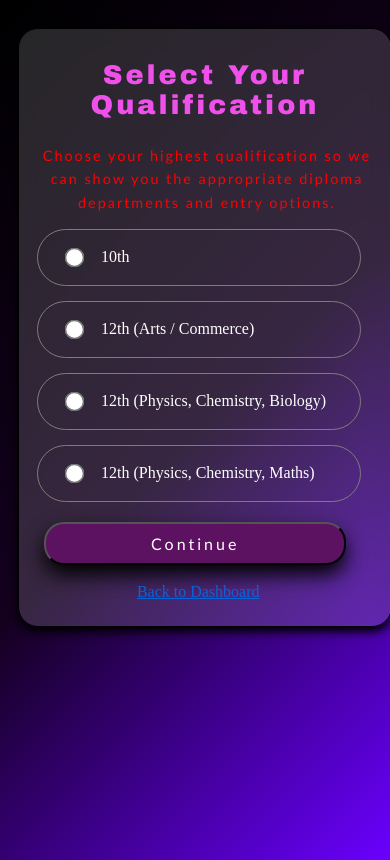
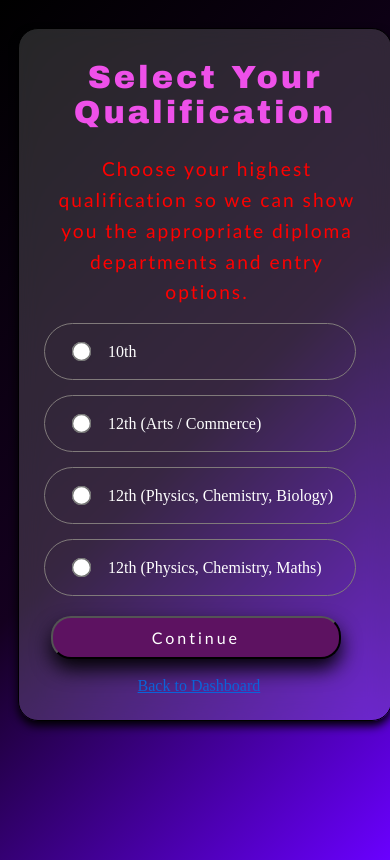
Before and after one commit to YarfaAnayet/course_synergy, a Flask app: page /qualifications in a window 390 px wide. Run offline with Flask 3, Linux system fonts and the light colour scheme.

Commit message:
responsive size fixed

```diff
--- a/static/style.css
+++ b/static/style.css
@@ -817,49 +817,51 @@
 
     /* Home Page */
 
-    .container{
+    .container,
+    .containerr{
         width: 100%;
         min-height: auto;
         padding: 20px 12px;
     }
 
     .college{
-        font-size: 0.9rem;
+        font-size: 1rem;
         margin-top: 20px;
         margin-bottom: 20px;
         text-align: center;
     }
 
     .logo img{
-        width: 170px;
-        height: 170px;
+        width: 190px;
+        height: 190px;
     }
 
     h1{
-        font-size: 2.2rem !important;
+        font-size: 3rem !important;
         letter-spacing: 3px;
+        margin-top: 20px;
+        margin-bottom: 10px;
+    }
+
+    h2{
+        font-size: 1.7rem !important;
+    }
+
+    p{
+        font-size: 1.3rem !important;
+        width: 92%;
+        line-height: 1.6;
         margin-top: 20px;
     }
 
-    h2{
-        font-size: 1.2rem !important;
-    }
-
-    p{
-        font-size: 0.95rem !important;
-        width: 92%;
-        margin: 20px auto;
-        line-height: 1.6;
-    }
-
     .btn{
-        margin-top: 25px;
+        margin-top: 10px;
         margin-bottom: 25px;
     }
 
     .btn a{
-        font-size: 1rem;
-        padding: 12px 25px;
+        font-size: 2.5rem;
+        padding: 20px 35px;
     }
 
     /* Qualification Page */
@@ -873,22 +875,24 @@
     .qualBox{
         width: 95% !important;
         max-width: 95%;
-        padding: 25px 18px;
+        padding: 25px 25px;
         margin: auto;
     }
 
     .head{
-        font-size: 1.7rem !important;
+        font-size: 2rem !important;
+        margin-bottom: 10px !important;
     }
 
     .para{
-        font-size: 0.9rem !important;
+        font-size: 1.2rem !important;
+        margin-bottom: 10px;
         width: 100%;
     }
 
     label{
         width: 100% !important;
-        font-size: 0.95rem;
+        font-size: 1.5rem;
     }
 
     .btnn{
@@ -897,9 +901,9 @@
     }
 
     .btnn a,
-    .btnn button{
+     .btn-secondary{
         width: 100%;
-        display: block;
+        display: inline-block;
         padding: 12px;
         font-size: 1rem;
     }
@@ -908,7 +912,7 @@
 
     .course-grid{
 
-        grid-template-columns: 1fr !important;
+        grid-template-columns: repeat(1, 1fr) !important;
 
         width: 100% !important;
         padding: 10px !important;
```
